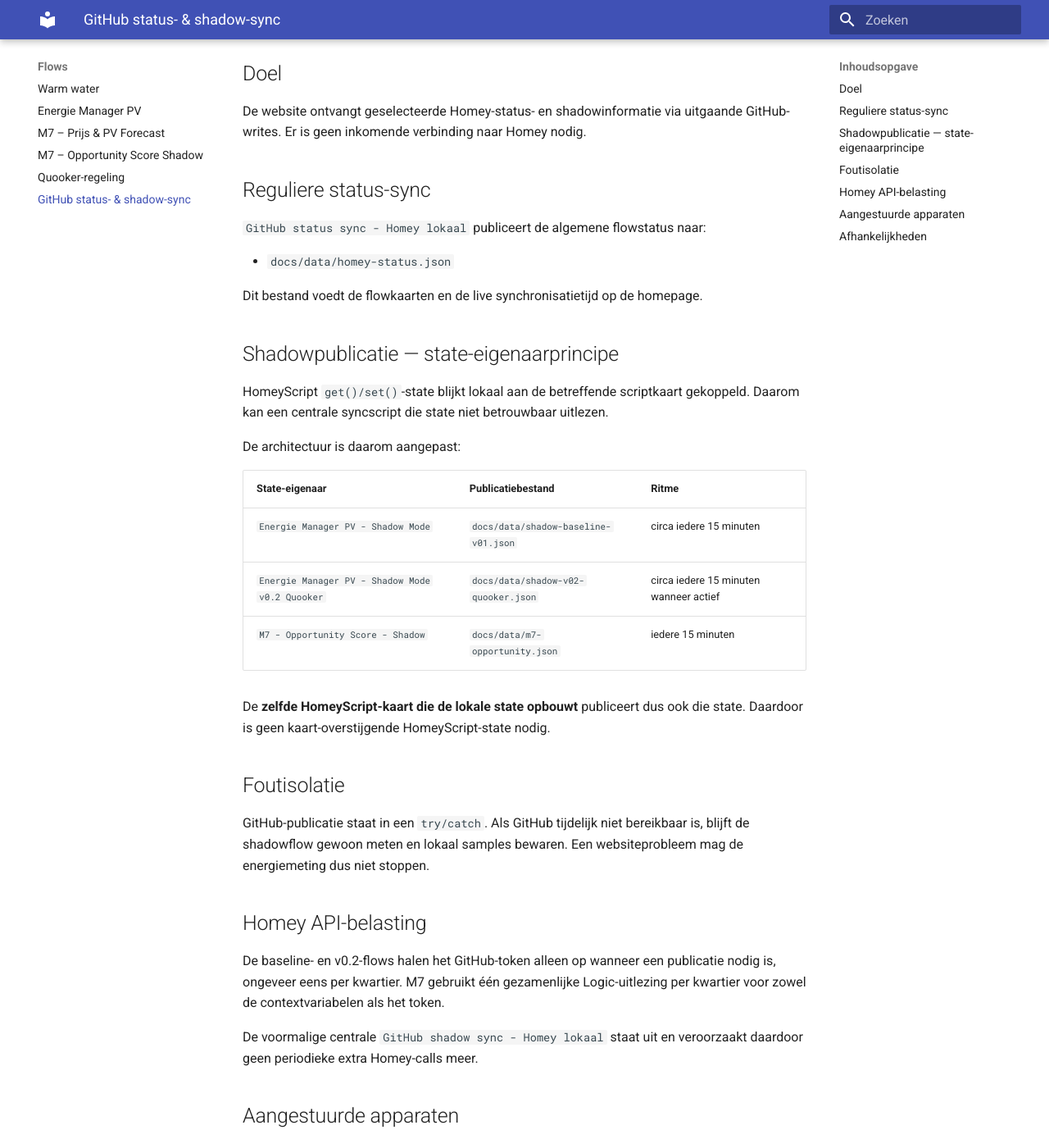
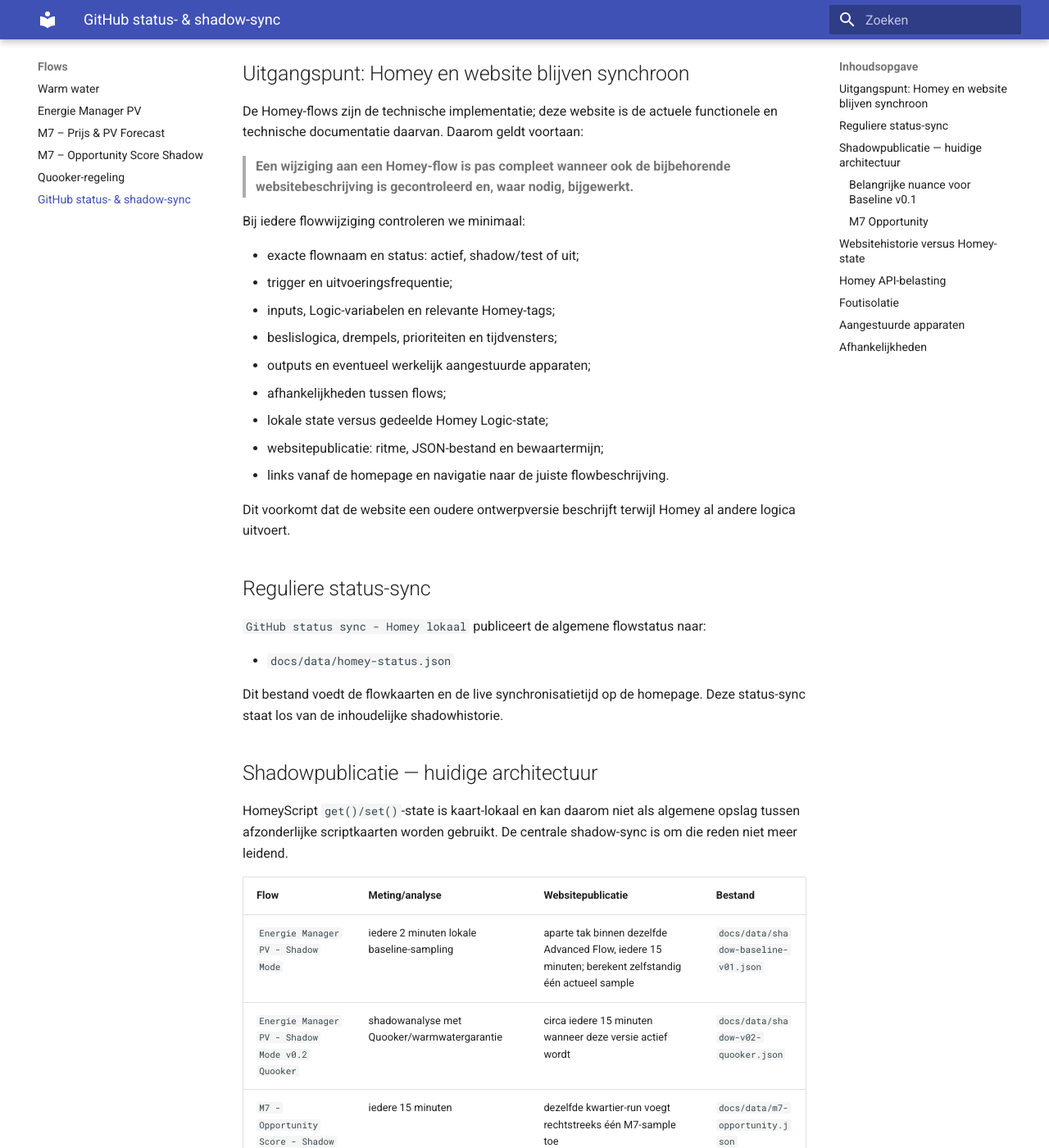
Before and after one commit to OnsKasteeltje/homey-energy-manual, an MkDocs documentation site: the page built from docs/github-sync-flows.md, in a window 1280 px wide and 1400 px high, scrolled down 340 px. Shown: the whole window at 82% size. Built offline with MkDocs 1.6.1 and Material for MkDocs 9.7.7, drawn with Linux system fonts in a browser that asks for light colours; some of the changed text lies outside the part shown.

Commit message:
docs: clarify flow and website synchronization architecture

```diff
--- a/docs/github-sync-flows.md
+++ b/docs/github-sync-flows.md
@@ -3,41 +3,86 @@
 **Status:** 🟢 Reguliere status-sync actief; centrale shadow-sync uitgeschakeld
 **Flows:** `GitHub status sync - Homey lokaal` en `GitHub shadow sync - Homey lokaal`
 
-De reguliere status-sync blijft periodiek actief. De aparte `GitHub shadow sync - Homey lokaal` staat nu **uit**, omdat shadowdata voortaan door de flows die de state zelf bezitten rechtstreeks wordt gepubliceerd. Geen van deze synchronisaties stuurt apparaten aan.
+De reguliere status-sync blijft periodiek actief. De aparte `GitHub shadow sync - Homey lokaal` staat **uit**. Shadowdata wordt rechtstreeks vanuit de betreffende analyseflow gepubliceerd. Geen van deze synchronisaties stuurt apparaten aan.
 
-## Doel
-De website ontvangt geselecteerde Homey-status- en shadowinformatie via uitgaande GitHub-writes. Er is geen inkomende verbinding naar Homey nodig.
+## Uitgangspunt: Homey en website blijven synchroon
+
+De Homey-flows zijn de technische implementatie; deze website is de actuele functionele en technische documentatie daarvan. Daarom geldt voortaan:
+
+> **Een wijziging aan een Homey-flow is pas compleet wanneer ook de bijbehorende websitebeschrijving is gecontroleerd en, waar nodig, bijgewerkt.**
+
+Bij iedere flowwijziging controleren we minimaal:
+
+- exacte flownaam en status: actief, shadow/test of uit;
+- trigger en uitvoeringsfrequentie;
+- inputs, Logic-variabelen en relevante Homey-tags;
+- beslislogica, drempels, prioriteiten en tijdvensters;
+- outputs en eventueel werkelijk aangestuurde apparaten;
+- afhankelijkheden tussen flows;
+- lokale state versus gedeelde Homey Logic-state;
+- websitepublicatie: ritme, JSON-bestand en bewaartermijn;
+- links vanaf de homepage en navigatie naar de juiste flowbeschrijving.
+
+Dit voorkomt dat de website een oudere ontwerpversie beschrijft terwijl Homey al andere logica uitvoert.
 
 ## Reguliere status-sync
+
 `GitHub status sync - Homey lokaal` publiceert de algemene flowstatus naar:
 
 - `docs/data/homey-status.json`
 
-Dit bestand voedt de flowkaarten en de live synchronisatietijd op de homepage.
+Dit bestand voedt de flowkaarten en de live synchronisatietijd op de homepage. Deze status-sync staat los van de inhoudelijke shadowhistorie.
 
-## Shadowpublicatie — state-eigenaarprincipe
-HomeyScript `get()/set()`-state blijkt lokaal aan de betreffende scriptkaart gekoppeld. Daarom kan een centrale syncscript die state niet betrouwbaar uitlezen.
+## Shadowpublicatie — huidige architectuur
 
-De architectuur is daarom aangepast:
+HomeyScript `get()/set()`-state is kaart-lokaal en kan daarom niet als algemene opslag tussen afzonderlijke scriptkaarten worden gebruikt. De centrale shadow-sync is om die reden niet meer leidend.
 
-| State-eigenaar | Publicatiebestand | Ritme |
-| --- | --- | --- |
-| `Energie Manager PV - Shadow Mode` | `docs/data/shadow-baseline-v01.json` | circa iedere 15 minuten |
-| `Energie Manager PV - Shadow Mode v0.2 Quooker` | `docs/data/shadow-v02-quooker.json` | circa iedere 15 minuten wanneer actief |
-| `M7 - Opportunity Score - Shadow` | `docs/data/m7-opportunity.json` | iedere 15 minuten |
+| Flow | Meting/analyse | Websitepublicatie | Bestand |
+| --- | --- | --- | --- |
+| `Energie Manager PV - Shadow Mode` | iedere 2 minuten lokale baseline-sampling | aparte tak binnen dezelfde Advanced Flow, iedere 15 minuten; berekent zelfstandig één actueel sample | `docs/data/shadow-baseline-v01.json` |
+| `Energie Manager PV - Shadow Mode v0.2 Quooker` | shadowanalyse met Quooker/warmwatergarantie | circa iedere 15 minuten wanneer deze versie actief wordt | `docs/data/shadow-v02-quooker.json` |
+| `M7 - Opportunity Score - Shadow` | iedere 15 minuten | dezelfde kwartier-run voegt rechtstreeks één M7-sample toe | `docs/data/m7-opportunity.json` |
 
-De **zelfde HomeyScript-kaart die de lokale state opbouwt** publiceert dus ook die state. Daardoor is geen kaart-overstijgende HomeyScript-state nodig.
+### Belangrijke nuance voor Baseline v0.1
+
+Baseline heeft bewust **twee onafhankelijke takken binnen dezelfde Advanced Flow**:
+
+1. **2-minuten sampler** — bouwt lokaal `EM_SHADOW_STATE` op en schrijft niet naar GitHub;
+2. **15-minuten publisher** — leest de actuele P1-, Tesla- en boilerstatus opnieuw uit, berekent zelfstandig één baselinebeslissing en schrijft die naar GitHub.
+
+De websitepublicatie is daardoor niet afhankelijk van kaart-lokale `get()/set()`-state. Deze route is op 15 augustus 2026 met een echt baseline-sample gevalideerd.
+
+### M7 Opportunity
+
+M7 gebruikt gedeelde Homey Logic-variabelen voor de prijs- en PV-context en schrijft zijn kwartiersample rechtstreeks naar GitHub. GitHub vormt voor M7 de persistente historie. Ook deze route is op 15 augustus 2026 met een echt M7-sample gevalideerd.
+
+## Websitehistorie versus Homey-state
+
+De JSON-bestanden onder `docs/data/` zijn de **persistente websitehistorie**. Ze moeten niet worden verward met tijdelijke/lokale HomeyScript-state:
+
+- Homey lokale state ondersteunt de analyse tijdens runtime;
+- Homey Logic wordt gebruikt wanneer informatie betrouwbaar tussen flows moet worden gedeeld;
+- GitHub JSON bewaart de gepubliceerde historie voor analyse en weergave op de tab **Schaduw**.
+
+De Schaduw-pagina leest deze datasets rechtstreeks. Daardoor kan de algemene homepage-status recent zijn terwijl een afzonderlijke shadowdataset een andere laatste publicatietijd heeft; dat is normaal zolang het bijbehorende publicatieritme klopt.
+
+## Homey API-belasting
+
+We beperken Homey-calls bewust:
+
+- geen centrale periodieke shadow-poller;
+- baseline publiceert slechts iedere 15 minuten naar GitHub, ondanks 2-minuten lokale sampling;
+- M7 gebruikt per kwartier gezamenlijke uitlezingen voor de benodigde context;
+- de uitgeschakelde centrale `GitHub shadow sync - Homey lokaal` veroorzaakt geen extra periodieke calls.
 
 ## Foutisolatie
-GitHub-publicatie staat in een `try/catch`. Als GitHub tijdelijk niet bereikbaar is, blijft de shadowflow gewoon meten en lokaal samples bewaren. Een websiteprobleem mag de energiemeting dus niet stoppen.
 
-## Homey API-belasting
-De baseline- en v0.2-flows halen het GitHub-token alleen op wanneer een publicatie nodig is, ongeveer eens per kwartier. M7 gebruikt één gezamenlijke Logic-uitlezing per kwartier voor zowel de contextvariabelen als het token.
-
-De voormalige centrale `GitHub shadow sync - Homey lokaal` staat uit en veroorzaakt daardoor geen periodieke extra Homey-calls meer.
+Websitepublicatie en energielogica blijven conceptueel gescheiden. Een probleem met GitHub of de website mag de energiemeting of toekomstige apparaatbesturing niet blokkeren. Publicatiefouten moeten daarom zichtbaar worden gemaakt zonder de primaire flowlogica onnodig te verstoren.
 
 ## Aangestuurde apparaten
-**Geen.** Dit is uitsluitend publicatie/telemetrie.
+
+**Geen.** De hier beschreven status- en shadowpublicatie is uitsluitend telemetrie/documentatie.
 
 ## Afhankelijkheden
-HomeyScript, `GH_Status_Token` en de repository `OnsKasteeltje/homey-energy-manual`.
+
+HomeyScript, gedeelde Homey Logic waar nodig, `GH_Status_Token` en de repository `OnsKasteeltje/homey-energy-manual`.
```
